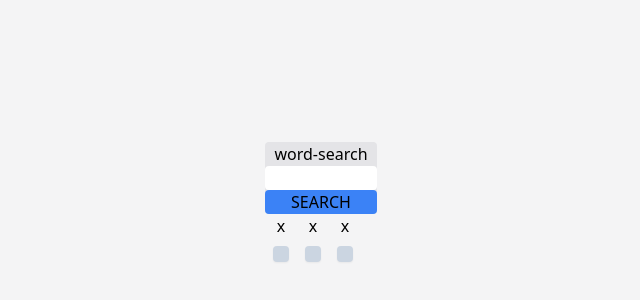
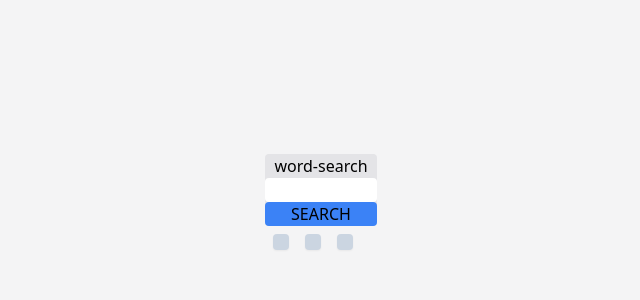
Before and after one commit to alireza4682/syn-dictionary, a React (Vite) app: page / in a window 1280 px wide. Shown: the part 194-494 px from the top of the page, without its empty margins (319-959 px from the left). Built offline with nearby package versions, Linux system fonts and the light colour scheme.

Commit message:
changed stuff

```diff
--- a/src/App.tsx
+++ b/src/App.tsx
@@ -1,7 +1,7 @@
 import Card from "./components/card.component";
-import { setWord, fetchSyns, synType } from "../store/slices/word.slice";
+import { setWord, fetchSyns } from "../store/slices/word.slice";
 import { useSelector } from "react-redux";
-import store, { useAppDispatch } from "../store/store";
+import { useAppDispatch } from "../store/store";
 import { RootState } from "../store/store";
 import { useEffect } from "react";
 import { addCard, removeCard } from "../store/slices/card.slice";
--- a/src/components/card.component.tsx
+++ b/src/components/card.component.tsx
@@ -13,12 +13,9 @@ const Card = (card: oneCardType) => {
   };
 
   return (
-    <div className="">
-      <div className="">x</div>
     <div>
-        {isLoading ? (
-          <div>LOADING...</div>
-        ) : (
+      <div>{useSelector((store: RootState) => store.word.word)}</div>
+      {
         <ul className="rounded p-2 m-2 shadow-sm bg-slate-300">
           {Array.isArray(syn) ? (
             syn
@@ -36,8 +33,7 @@ const Card = (card: oneCardType) => {
             <div></div>
           )}
         </ul>
-        )}
-      </div>
+      }
     </div>
   );
 };
--- a/src/components/cardsContainer.component.tsx
+++ b/src/components/cardsContainer.component.tsx
@@ -1,6 +1,6 @@
 import { useSelector } from "react-redux";
 import { oneCardType } from "../../store/slices/card.slice";
-import { RootState, useAppDispatch } from "../../store/store";
+import { RootState } from "../../store/store";
 import Card from "./card.component";
 
 const CardsContainer = () => {
@@ -9,7 +9,7 @@ const CardsContainer = () => {
   return (
     <div className="flex flext-row">
       {cards.map((card: oneCardType) => (
-        <Card syn={card.syn} id={card.id} key={card.id} />
+        <Card {...card} key={card.id} />
       ))}
     </div>
   );
```
Lines whose indentation alone changed are shown as unchanged.
